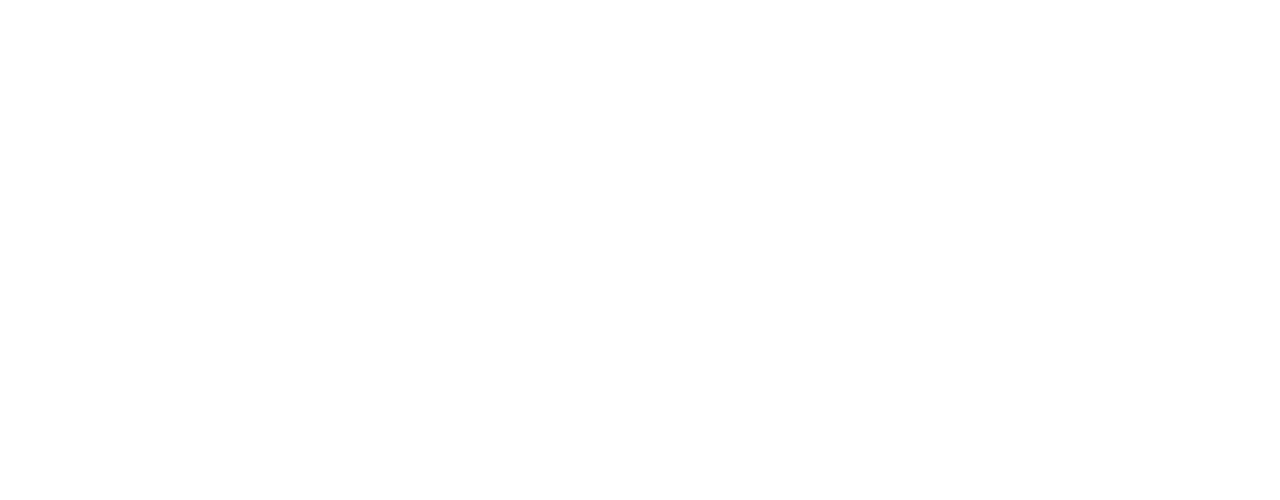
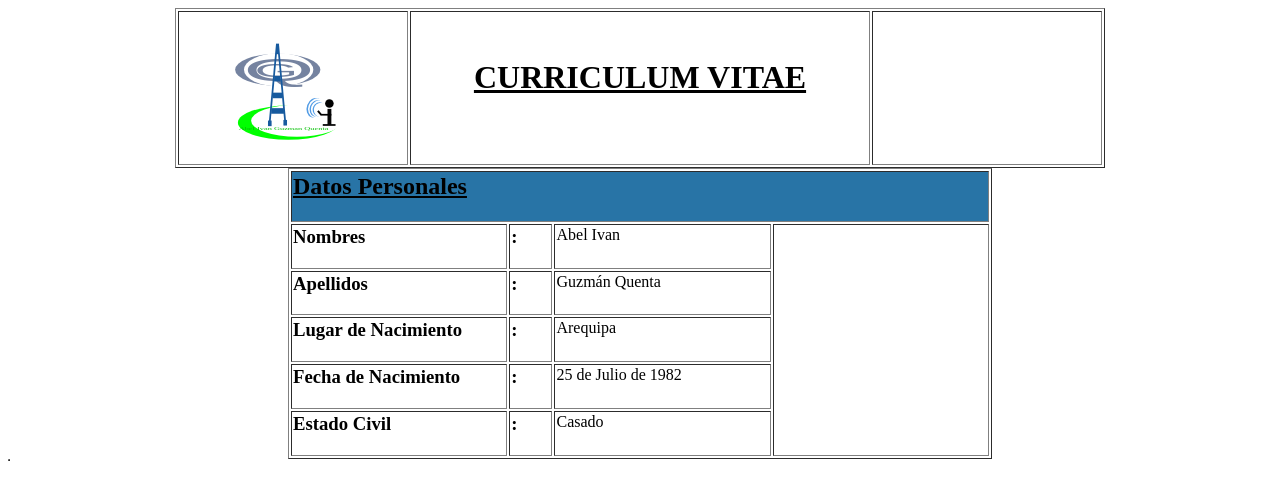
Before and after one commit to jackugq/proyectofinal, a plain HTML site: page index.html in a window 1280 px wide. Drawn offline with Linux system fonts and the light colour scheme.

Commit message:
v 1.0 mmaquetacion de index

```diff
--- a/index.html
+++ b/index.html
@@ -6,4 +6,54 @@
     <title> Curriculum Vitae </title>
 </head>
 <body>
+    <!--titulo y cabecera-->
+    <center>
+        <table widh="80%"; border="1">
+            <tr>
+                <th width="20%"><img src="img/logo.svg" width="180" height="150"></th>
+                <th colspan="2" width="40%"><u><strong><h1>CURRICULUM VITAE</h1></th></strong></u>
+                <th width="20%"></th>
+            </tr>
+        </table>
+    </center>
+    <!--cuerpo-->
+      <center>
+        <table widh="80%"; border="1">
+            <tr>
+                <th bgcolor="#2874A6" colspan="4"; align=left><h2><strong><u>Datos Personales</u></strong></h2></th>
+            </tr>
+            <tr>
+                <td width="25%"><h3><strong> Nombres</strong></h3></td>
+                <td width="5%" ><h3><strong>:</strong></h3></td>
+                <td width="25%" valign="top">Abel Ivan</td>
+                <td width="25%" rowspan="5"></td>
+            </tr>
+            <tr>
+                <td><h3><strong>Apellidos</strong></h3>
+                <td width="1%"><h3><strong>:</strong></h3></td>
+                <td valign="top">Guzmán Quenta</td>
+            </tr>
+            <tr>
+                <td><h3><strong>Lugar de Nacimiento</strong></h3></td>
+                <td width="1%"><h3><strong>:</strong></h3></td>
+                <td valign="top">Arequipa</td>
+            </tr>
+            <tr>
+                <td><h3><strong>Fecha de Nacimiento</strong></h3></td>
+                <td width="1%"><h3><strong>:</strong></h3></td>
+                <td valign="top">25 de Julio de 1982</td>
+            </tr>
+            <tr>
+                <td><h3><strong>Estado Civil</strong></h3></td>
+                <td width="1%"><h3><strong>:</strong></h3></td>
+                <td valign="top">Casado</td>
+            </tr>
+        </table>
+    </center>
+    <!---pie de pagina-->
+
+        <table widh="80%"; border="1">
+
+        </table>
+
 </body>
```
